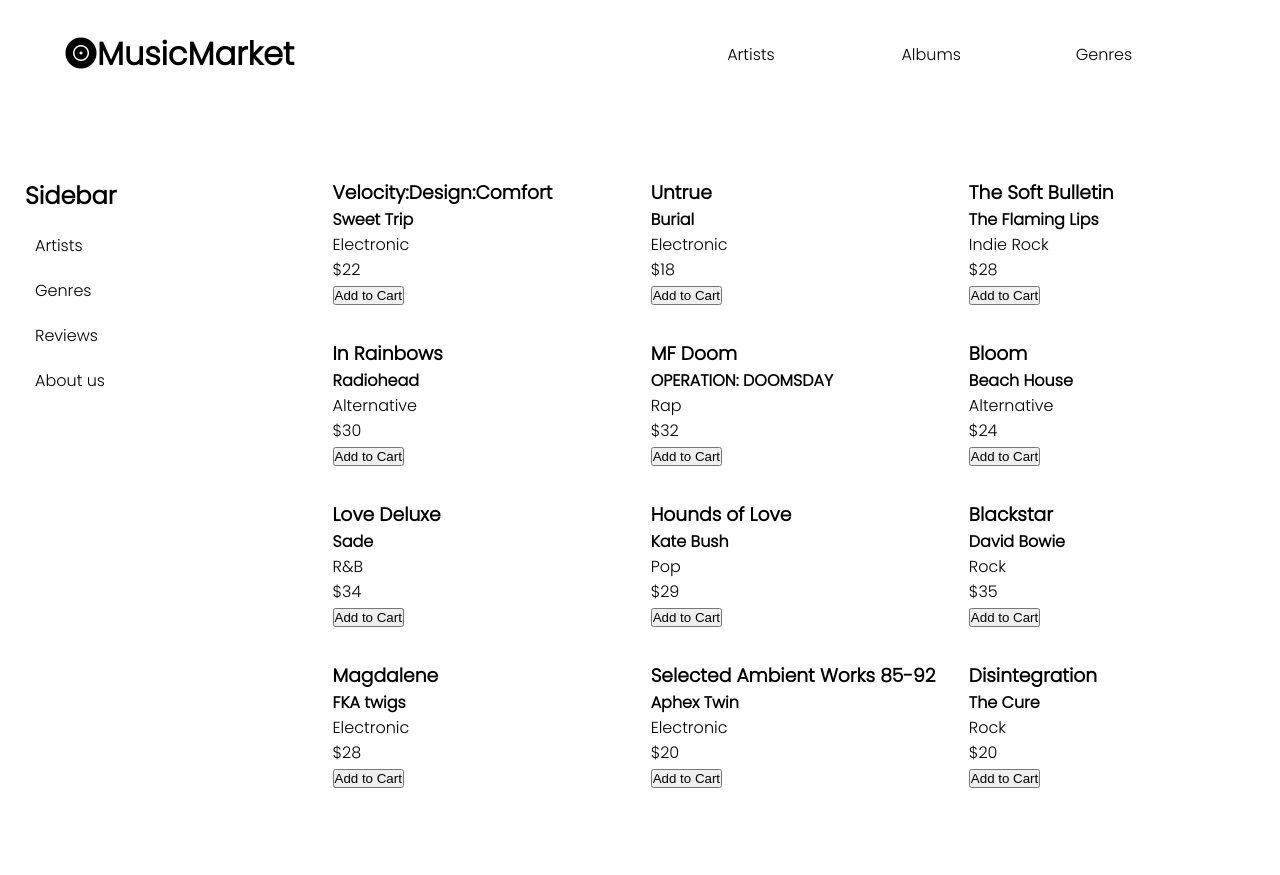
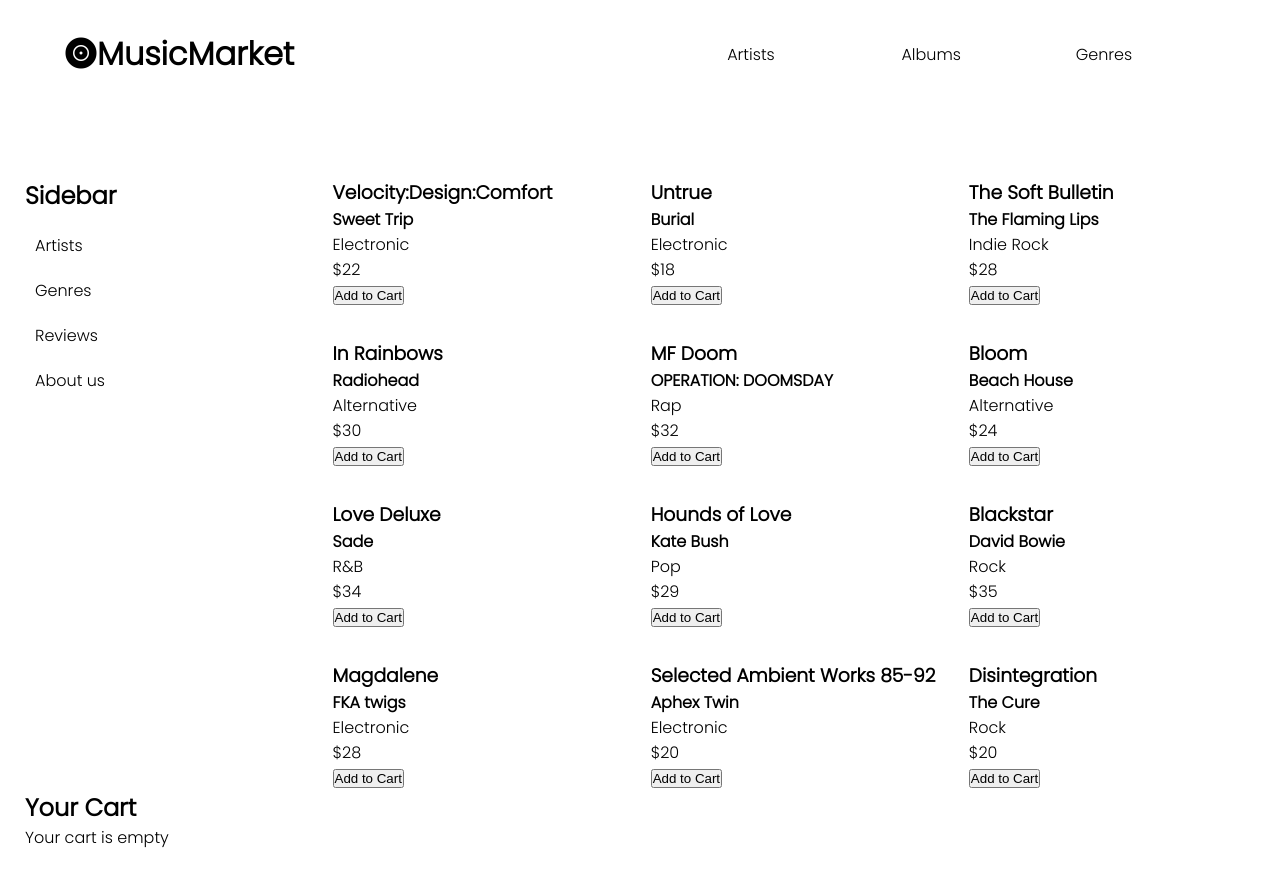
Before and after one commit to Bibraj96/MusicMarket, a React (Create React App) app: page / in a window 1280 px wide. Before the commit the page ends 815 px from the top, so only its background shows below. Built offline with nearby package versions, Linux system fonts and the light colour scheme.

Commit message:
change name of prop for album in cart and import Cart

```diff
--- a/src/App.js
+++ b/src/App.js
@@ -1,6 +1,6 @@
 import './App.css'
 import React, { useState } from 'react'
-// import Cart from './Cart'
+import Cart from './components/Cart'
 import Album from './components/Album'
 import Navbar from './components/Navbar'
 import Sidebar from './components/Sidebar'
@@ -48,7 +48,7 @@
             />
           ))}
         </div>
-        {/* <Cart albums={albumsInCart} totalCost={totalCost}/> */}
+        <Cart albumsInCart={albumsInCart} totalCost={totalCost}/>
       </main>
     </div>
   );
```
Also changed, not shown: 1 other file (tests, documents, lock files or other folders).
